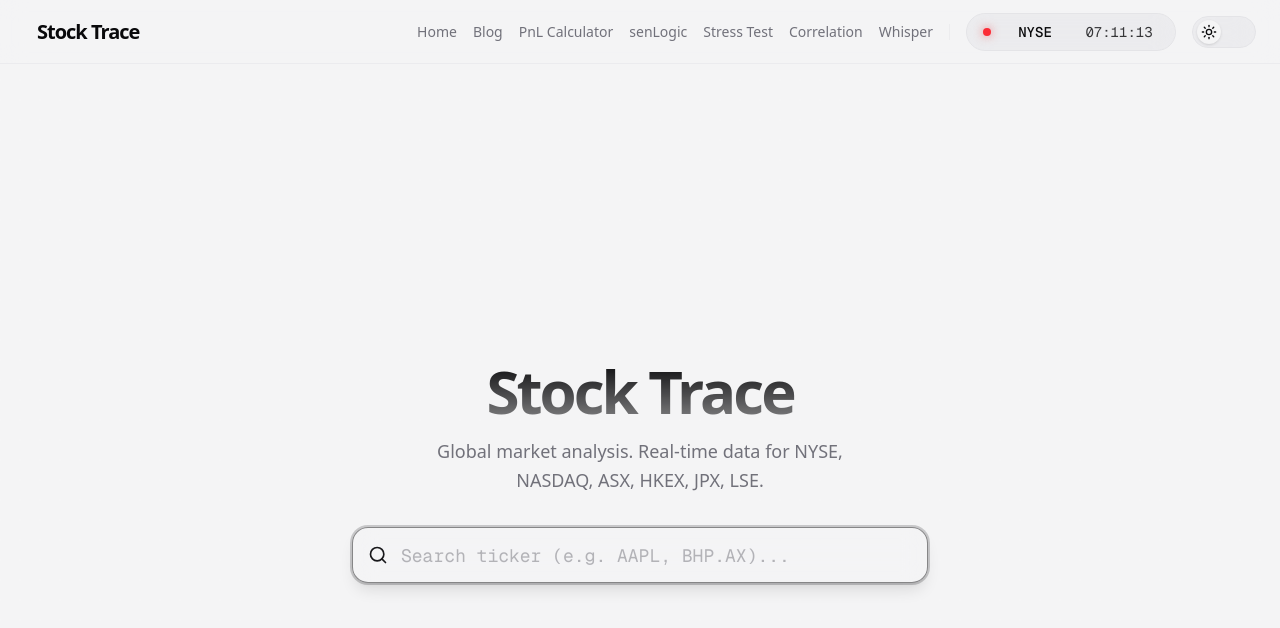
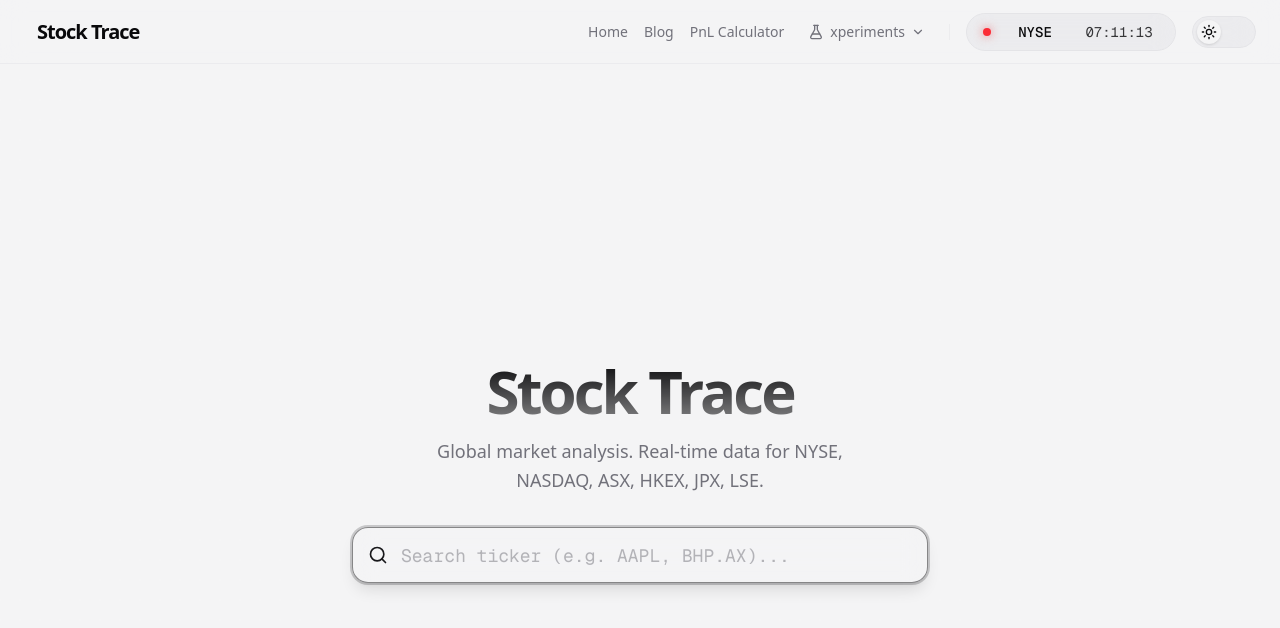
Before and after one commit to vsanghani/stock-trace, a Next.js app: page / in a window 1280 px wide. Shown: the top 628 px of the page. Built offline with nearby package versions, Linux system fonts and the light colour scheme.

Commit message:
add new navbar button - xperiments

```diff
--- a/src/components/navbar.tsx
+++ b/src/components/navbar.tsx
@@ -2,13 +2,34 @@
 
 import * as React from "react"
 import Link from "next/link"
-import { Menu, X } from "lucide-react"
+import { Menu, X, ChevronDown, FlaskConical } from "lucide-react"
 import { motion, AnimatePresence } from "framer-motion"
 import { MarketClock } from "@/components/market-clock"
 import { ThemeToggle } from "@/components/theme-toggle"
 
+const EXPERIMENTS = [
+    { href: "/senlogic", label: "senLogic", description: "Sentiment Analysis" },
+    { href: "/stress-test", label: "Stress Test", description: "Portfolio Scenarios" },
+    { href: "/correlation", label: "Correlation", description: "Heatmap Analysis" },
+    { href: "/whisper-alerts", label: "Whisper Alerts", description: "Smart Notifications" },
+]
+
 export function Navbar() {
     const [isOpen, setIsOpen] = React.useState(false)
+    const [experimentsOpen, setExperimentsOpen] = React.useState(false)
+    const [mobileExperimentsOpen, setMobileExperimentsOpen] = React.useState(false)
+    const experimentsRef = React.useRef<HTMLDivElement>(null)
+
+    // Close dropdown when clicking outside
+    React.useEffect(() => {
+        function handleClickOutside(event: MouseEvent) {
+            if (experimentsRef.current && !experimentsRef.current.contains(event.target as Node)) {
+                setExperimentsOpen(false)
+            }
+        }
+        document.addEventListener("mousedown", handleClickOutside)
+        return () => document.removeEventListener("mousedown", handleClickOutside)
+    }, [])
 
     return (
         <nav className="fixed top-0 left-0 right-0 z-40 h-16 px-6 flex items-center justify-between bg-background/60 backdrop-blur-md border-b border-border/50 transition-all duration-300">
@@ -29,18 +50,53 @@ export function Navbar() {
                 <Link href="/pnl-calculator" className="text-sm font-medium text-muted-foreground hover:text-foreground transition-colors">
                     PnL Calculator
                 </Link>
-                <Link href="/senlogic" className="text-sm font-medium text-muted-foreground hover:text-foreground transition-colors">
-                    senLogic
-                </Link>
-                <Link href="/stress-test" className="text-sm font-medium text-muted-foreground hover:text-foreground transition-colors">
-                    Stress Test
-                </Link>
-                <Link href="/correlation" className="text-sm font-medium text-muted-foreground hover:text-foreground transition-colors">
-                    Correlation
-                </Link>
-                <Link href="/whisper-alerts" className="text-sm font-medium text-muted-foreground hover:text-foreground transition-colors">
-                    Whisper
-                </Link>
+
+                {/* xperiments Dropdown */}
+                <div ref={experimentsRef} className="relative">
+                    <button
+                        onClick={() => setExperimentsOpen(!experimentsOpen)}
+                        className="flex items-center gap-1.5 text-sm font-medium text-muted-foreground hover:text-foreground transition-colors px-2 py-1 rounded-lg hover:bg-secondary/50"
+                    >
+                        <FlaskConical className="w-4 h-4" />
+                        xperiments
+                        <ChevronDown className={`w-3.5 h-3.5 transition-transform duration-200 ${experimentsOpen ? 'rotate-180' : ''}`} />
+                    </button>
+
+                    <AnimatePresence>
+                        {experimentsOpen && (
+                            <motion.div
+                                initial={{ opacity: 0, y: -8, scale: 0.95 }}
+                                animate={{ opacity: 1, y: 0, scale: 1 }}
+                                exit={{ opacity: 0, y: -8, scale: 0.95 }}
+                                transition={{ duration: 0.15 }}
+                                className="absolute top-full right-0 mt-2 w-56 py-2 rounded-xl border border-border/50 bg-background/80 backdrop-blur-xl shadow-xl shadow-black/10"
+                                style={{
+                                    background: 'linear-gradient(135deg, rgba(var(--background-rgb), 0.85), rgba(var(--background-rgb), 0.95))',
+                                }}
+                            >
+                                {/* Glass effect overlay */}
+                                <div className="absolute inset-0 rounded-xl bg-gradient-to-br from-white/5 to-transparent pointer-events-none" />
+
+                                {EXPERIMENTS.map((item) => (
+                                    <Link
+                                        key={item.href}
+                                        href={item.href}
+                                        onClick={() => setExperimentsOpen(false)}
+                                        className="relative flex flex-col px-4 py-2.5 hover:bg-white/5 transition-colors"
+                                    >
+                                        <span className="text-sm font-medium text-foreground">
+                                            {item.label}
+                                        </span>
+                                        <span className="text-xs text-muted-foreground">
+                                            {item.description}
+                                        </span>
+                                    </Link>
+                                ))}
+                            </motion.div>
+                        )}
+                    </AnimatePresence>
+                </div>
+
                 <div className="h-4 w-px bg-border/50" />
                 <MarketClock />
                 <ThemeToggle />
@@ -85,34 +141,45 @@ export function Navbar() {
                             >
                                 PnL Calculator
                             </Link>
-                            <Link
-                                href="/senlogic"
-                                onClick={() => setIsOpen(false)}
-                                className="text-2xl font-bold tracking-tight hover:text-primary transition-colors"
-                            >
-                                senLogic
-                            </Link>
-                            <Link
-                                href="/stress-test"
-                                onClick={() => setIsOpen(false)}
-                                className="text-2xl font-bold tracking-tight hover:text-primary transition-colors"
-                            >
-                                Stress Test
-                            </Link>
-                            <Link
-                                href="/correlation"
-                                onClick={() => setIsOpen(false)}
-                                className="text-2xl font-bold tracking-tight hover:text-primary transition-colors"
-                            >
-                                Correlation
-                            </Link>
-                            <Link
-                                href="/whisper-alerts"
-                                onClick={() => setIsOpen(false)}
-                                className="text-2xl font-bold tracking-tight hover:text-primary transition-colors"
-                            >
-                                Whisper Alerts
-                            </Link>
+
+                            {/* Mobile xperiments Section */}
+                            <div className="pt-2">
+                                <button
+                                    onClick={() => setMobileExperimentsOpen(!mobileExperimentsOpen)}
+                                    className="flex items-center gap-2 text-2xl font-bold tracking-tight text-primary"
+                                >
+                                    <FlaskConical className="w-6 h-6" />
+                                    xperiments
+                                    <ChevronDown className={`w-5 h-5 transition-transform duration-200 ${mobileExperimentsOpen ? 'rotate-180' : ''}`} />
+                                </button>
+
+                                <AnimatePresence>
+                                    {mobileExperimentsOpen && (
+                                        <motion.div
+                                            initial={{ opacity: 0, height: 0 }}
+                                            animate={{ opacity: 1, height: 'auto' }}
+                                            exit={{ opacity: 0, height: 0 }}
+                                            className="overflow-hidden mt-3 ml-4 pl-4 border-l-2 border-primary/30 space-y-3"
+                                        >
+                                            {EXPERIMENTS.map((item) => (
+                                                <Link
+                                                    key={item.href}
+                                                    href={item.href}
+                                                    onClick={() => setIsOpen(false)}
+                                                    className="block"
+                                                >
+                                                    <span className="text-xl font-semibold hover:text-primary transition-colors">
+                                                        {item.label}
+                                                    </span>
+                                                    <span className="block text-sm text-muted-foreground">
+                                                        {item.description}
+                                                    </span>
+                                                </Link>
+                                            ))}
+                                        </motion.div>
+                                    )}
+                                </AnimatePresence>
+                            </div>
                         </div>
 
                         <div className="mt-8">
```
